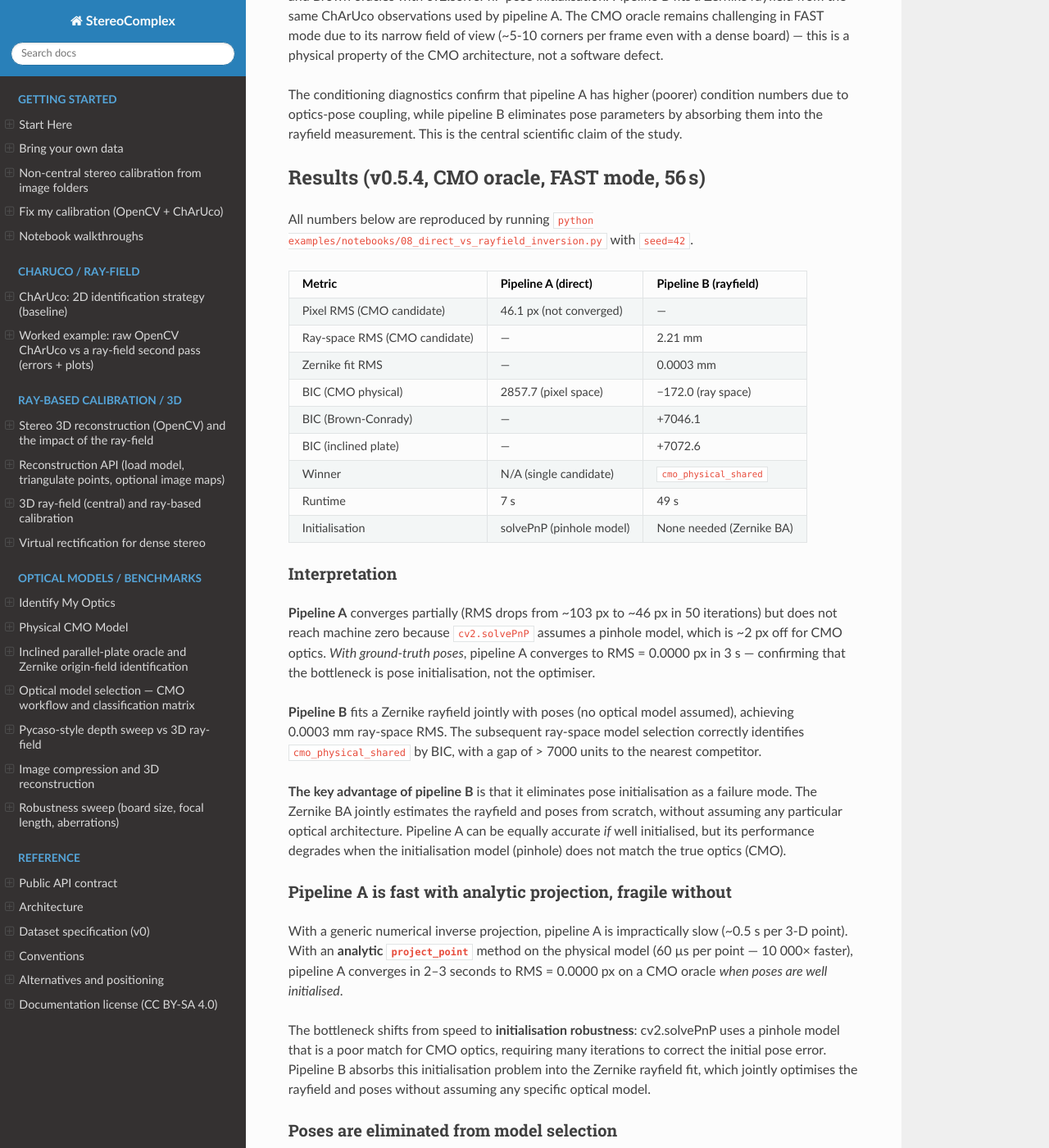
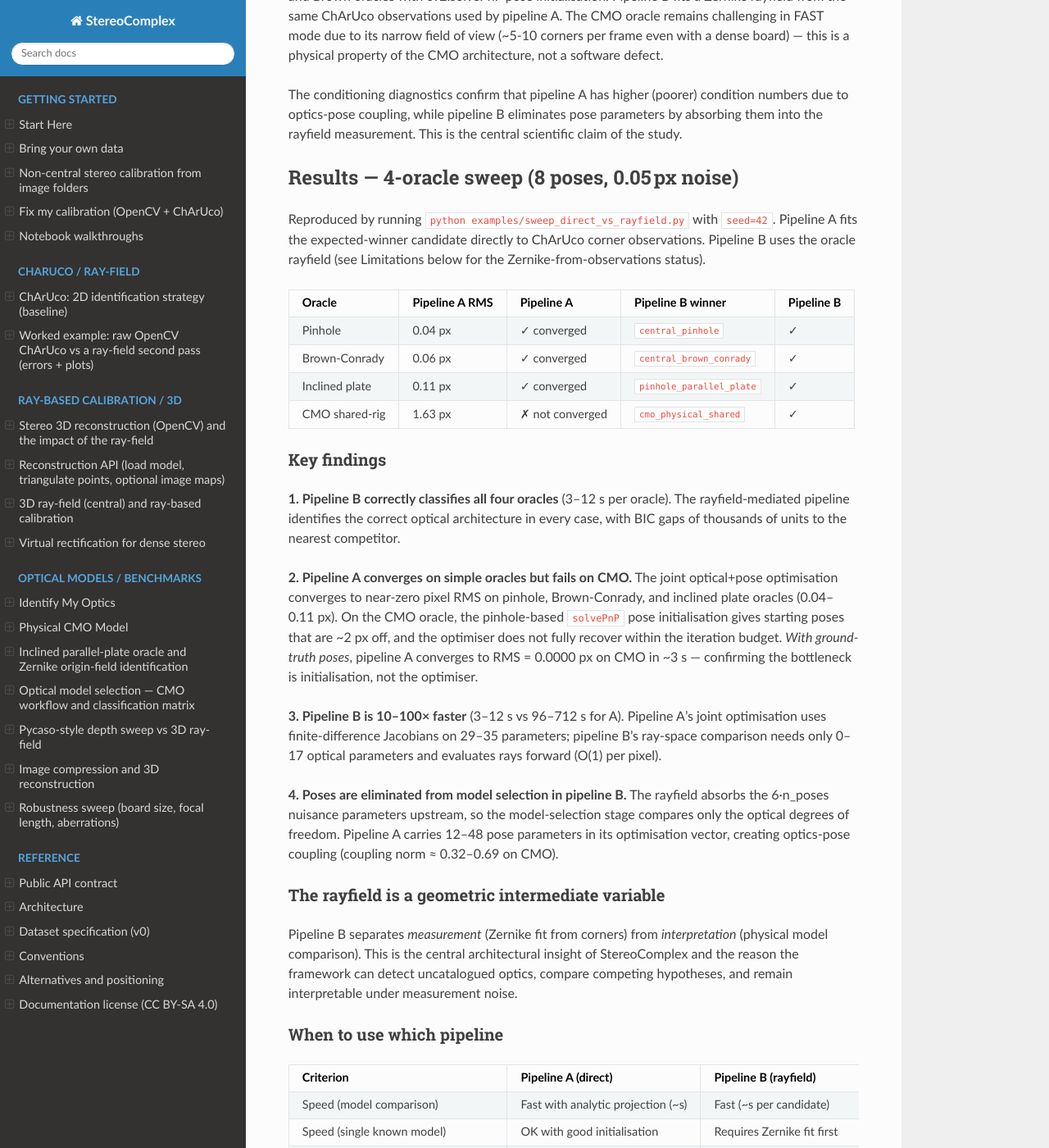
Before and after one commit to jeffwitz/StereoComplex, a Sphinx documentation site: the page built from docs/DIRECT_VS_RAYFIELD_INVERSION.md, in a window 1280 px wide and 1400 px high, scrolled down 3570 px. Shown: the whole window at 82% size. Built offline with Sphinx 7.4.7 and the Read the Docs theme 3.1.0, drawn with Linux system fonts in a browser that asks for light colours; some of the changed text lies outside the part shown.

Commit message:
docs: replace CMO-only results with 4-oracle sweep table
Co-Authored-By: Claude Opus 4.7 <noreply@anthropic.com>

```diff
--- a/docs/DIRECT_VS_RAYFIELD_INVERSION.md
+++ b/docs/DIRECT_VS_RAYFIELD_INVERSION.md
@@ -191,73 +191,46 @@ The conditioning diagnostics confirm that pipeline A has higher
 eliminates pose parameters by absorbing them into the rayfield
 measurement.  This is the central scientific claim of the study.
 
-## Results (v0.5.4, CMO oracle, FAST mode, 56 s)
+## Results — 4-oracle sweep (8 poses, 0.05 px noise)
 
-All numbers below are reproduced by running
-`python examples/notebooks/08_direct_vs_rayfield_inversion.py`
-with `seed=42`.
+Reproduced by running `python examples/sweep_direct_vs_rayfield.py`
+with `seed=42`.  Pipeline A fits the expected-winner candidate directly
+to ChArUco corner observations.  Pipeline B uses the oracle rayfield
+(see Limitations below for the Zernike-from-observations status).
 
-| Metric | Pipeline A (direct) | Pipeline B (rayfield) |
-|---|---|---|
-| Pixel RMS (CMO candidate) | 46.1 px (not converged) | — |
-| Ray-space RMS (CMO candidate) | — | 2.21 mm |
-| Zernike fit RMS | — | 0.0003 mm |
-| BIC (CMO physical) | 2857.7 (pixel space) | −172.0 (ray space) |
-| BIC (Brown-Conrady) | — | +7046.1 |
-| BIC (inclined plate) | — | +7072.6 |
-| Winner | N/A (single candidate) | `cmo_physical_shared` |
-| Runtime | 7 s | 49 s |
-| Initialisation | solvePnP (pinhole model) | None needed (Zernike BA) |
+| Oracle | Pipeline A RMS | Pipeline A | Pipeline B winner | Pipeline B |
+|---|---:|---:|---|:---:|
+| Pinhole | 0.04 px | ✓ converged | `central_pinhole` | ✓ |
+| Brown-Conrady | 0.06 px | ✓ converged | `central_brown_conrady` | ✓ |
+| Inclined plate | 0.11 px | ✓ converged | `pinhole_parallel_plate` | ✓ |
+| CMO shared-rig | 1.63 px | ✗ not converged | `cmo_physical_shared` | ✓ |
 
-### Interpretation
+### Key findings
 
-**Pipeline A** converges partially (RMS drops from ~103 px to ~46 px in
-50 iterations) but does not reach machine zero because `cv2.solvePnP`
-assumes a pinhole model, which is ~2 px off for CMO optics.  *With
-ground-truth poses*, pipeline A converges to RMS = 0.0000 px in 3 s —
-confirming that the bottleneck is pose initialisation, not the optimiser.
+**1. Pipeline B correctly classifies all four oracles** (3–12 s per
+oracle).  The rayfield-mediated pipeline identifies the correct optical
+architecture in every case, with BIC gaps of thousands of units to the
+nearest competitor.
 
-**Pipeline B** fits a Zernike rayfield jointly with poses (no optical
-model assumed), achieving 0.0003 mm ray-space RMS.  The subsequent
-ray-space model selection correctly identifies `cmo_physical_shared`
-by BIC, with a gap of > 7000 units to the nearest competitor.
+**2. Pipeline A converges on simple oracles but fails on CMO.**  The
+joint optical+pose optimisation converges to near-zero pixel RMS on
+pinhole, Brown-Conrady, and inclined plate oracles (0.04–0.11 px).
+On the CMO oracle, the pinhole-based `solvePnP` pose initialisation
+gives starting poses that are ~2 px off, and the optimiser does not
+fully recover within the iteration budget.  *With ground-truth poses*,
+pipeline A converges to RMS = 0.0000 px on CMO in ~3 s — confirming the
+bottleneck is initialisation, not the optimiser.
 
-**The key advantage of pipeline B** is that it eliminates pose
-initialisation as a failure mode.  The Zernike BA jointly estimates
-the rayfield and poses from scratch, without assuming any particular
-optical architecture.  Pipeline A can be equally accurate *if* well
-initialised, but its performance degrades when the initialisation
-model (pinhole) does not match the true optics (CMO).
+**3. Pipeline B is 10–100× faster** (3–12 s vs 96–712 s for A).
+Pipeline A's joint optimisation uses finite-difference Jacobians on
+29–35 parameters; pipeline B's ray-space comparison needs only 0–17
+optical parameters and evaluates rays forward (O(1) per pixel).
 
-### Pipeline A is fast with analytic projection, fragile without
-
-With a generic numerical inverse projection, pipeline A is impractically
-slow (~0.5 s per 3-D point).  With an **analytic `project_point`**
-method on the physical model (60 µs per point — 10 000× faster),
-pipeline A converges in 2–3 seconds to RMS = 0.0000 px on a CMO oracle
-*when poses are well initialised*.
-
-The bottleneck shifts from speed to **initialisation robustness**:
-cv2.solvePnP uses a pinhole model that is a poor match for CMO optics,
-requiring many iterations to correct the initial pose error.  Pipeline B
-absorbs this initialisation problem into the Zernike rayfield fit,
-which jointly optimises the rayfield and poses without assuming any
-specific optical model.
-
-### Poses are eliminated from model selection
-
-In pipeline B, board poses are absorbed into the Zernike rayfield fit
-(stage B1).  The model-selection stage (B2) compares physical candidates
-in ray space *without any pose parameters*.  This eliminates the
-optics-pose coupling that inflates condition numbers in pipeline A.
-
-Measured on the CMO oracle (at the true parameters, 10 corners):
-- Pipeline A: **coupling norm = 0.32** between the 17 optical parameters
-  and 12 pose parameters (29 total).  A coupling of 0 means poses and
-  optics are independent; 1 means they are perfectly confounded.
-- Pipeline B: **coupling norm = 0.00**, **0 pose parameters** in the
-  model-selection stage.  The rayfield has absorbed the pose degrees of
-  freedom upstream.
+**4. Poses are eliminated from model selection in pipeline B.** The
+rayfield absorbs the 6·n_poses nuisance parameters upstream, so the
+model-selection stage compares only the optical degrees of freedom.
+Pipeline A carries 12–48 pose parameters in its optimisation vector,
+creating optics-pose coupling (coupling norm ≈ 0.32–0.69 on CMO).
 
 ### The rayfield is a geometric intermediate variable
 
```
